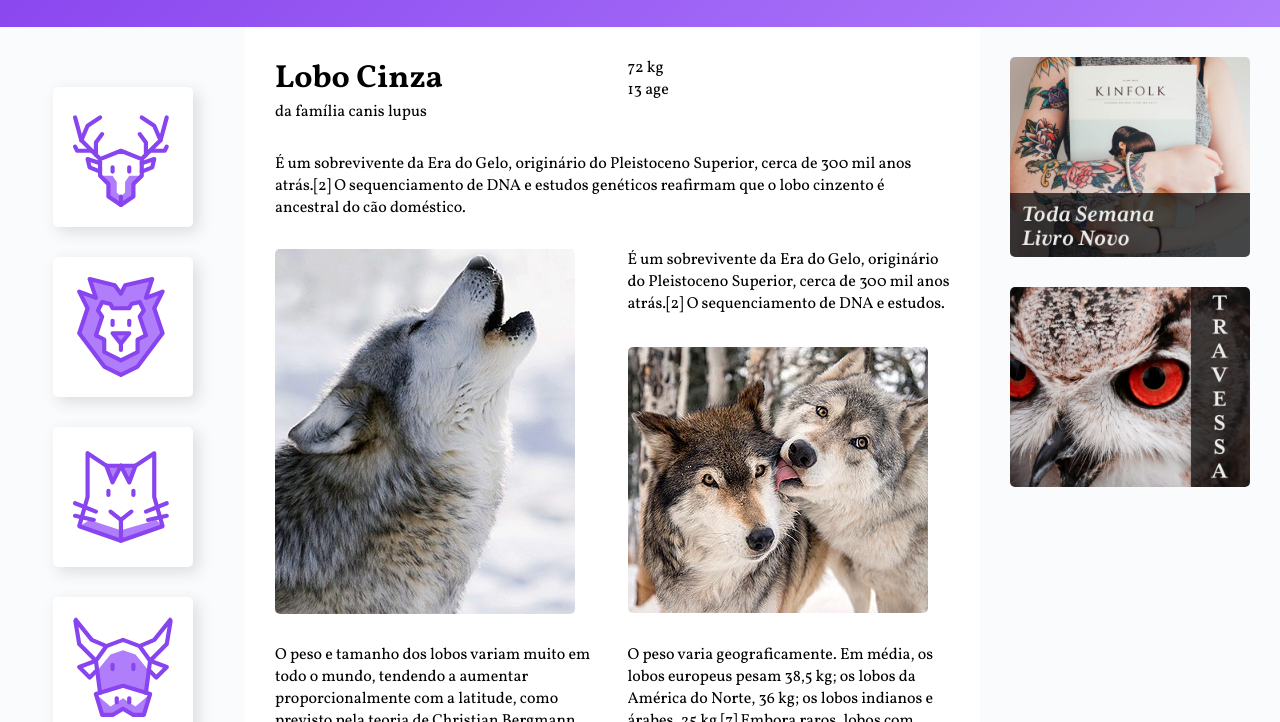
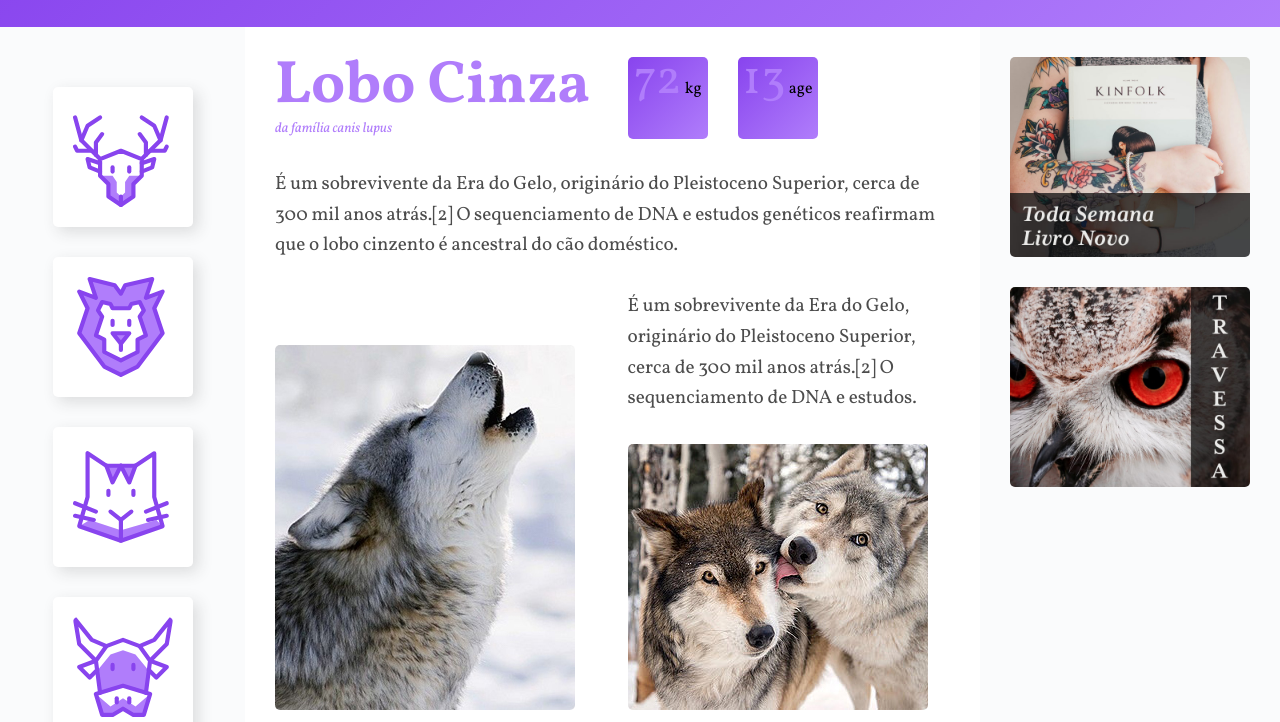
Before and after one commit to victorlucass/Wildbeast, a plain HTML site: page index.html in a window 1280 px wide. Shown: the part 78-800 px from the top of the page. Drawn offline with Linux system fonts and the light colour scheme.

Commit message:
feat: character-layout

```diff
--- a/css/style.css
+++ b/css/style.css
@@ -20,6 +20,13 @@ li {
 
 a {
     text-decoration: none;
+}
+
+p{
+    font-size: 1.2rem;
+    line-height: 1.6;
+    letter-spacing: -0.005rem; /*Ele aumenta os espaço entres os caracteres.*/
+    color: rgb(0,0,0,.7)
 }
 
 /* GRID GERAL */
@@ -121,6 +128,46 @@ a {
     align-self: end;
 }
 
+.wb-title{
+    color: #B07DFB;
+}
+
+.wb-informations p  + p {
+    margin-top: 30px;
+}
+
+.wb-title h1 {
+    font-size: 3.75rem;
+    line-height: 1;
+    font-weight: 700;
+}
+
+.wb-title span {
+    font-size: 0.875rem;
+    font-style: italic;
+}
+
+.wb-character {
+    display: flex;
+}
+
+.wb-character > div {
+    width: 80px;
+    background: linear-gradient(135deg, #8844ee, #B07DFB);
+    border-radius: 5px;
+    text-align: center;
+}
+
+.wb-character div + div {
+    margin-left: 30px;
+}
+
+.wb-number {
+    color:  #B07DFB;
+    font-size: 3rem;
+    line-height: 1;
+}
+
 /*Adverts*/
 
 .wb-adverts {
@@ -145,6 +192,3 @@ a {
     text-align: center;
     font-size: 1.4rem;
 }
-
-/*fafbfc*/
-/*b-s: */
```
